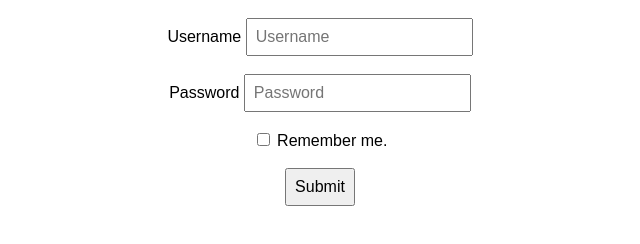
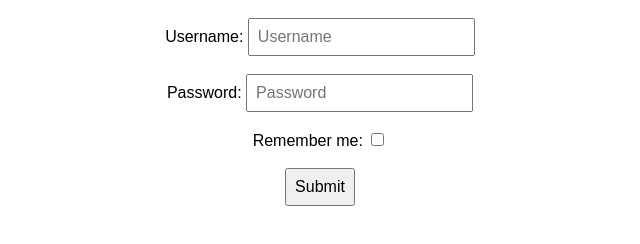
Before and after one commit to acciojob/remember-me-login-form-abhinav0700, a website: page main.html in a window 1280 px wide. Shown: the part 90-334 px from the top of the page, without its empty margins (320-960 px from the left). Drawn offline with Linux system fonts and the light colour scheme.

Commit message:
created a submission

```diff
--- a/main.html
+++ b/main.html
@@ -10,29 +10,28 @@
   <h1>Login Form</h1>
 
   <form id="loginForm">
-	  <label for="username">Username
+    <label for="username">Username:</label>
     <input
       type="text"
       id="username"
       placeholder="Username"
       required
     />
-		  </label>
     <br /><br />
-	  <label for="password">Password
+
+    <label for="password">Password:</label>
     <input
       type="password"
       id="password"
       placeholder="Password"
       required
     />
-	  </label>
     <br /><br />
-    <label>
-      <input type="checkbox" id="checkbox" />
-      Remember me.
-    </label>
+
+    <label for="checkbox">Remember me:</label>
+    <input type="checkbox" id="checkbox" />
     <br /><br />
+
     <input type="submit" id="submit" value="Submit" />
   </form>
 
```
